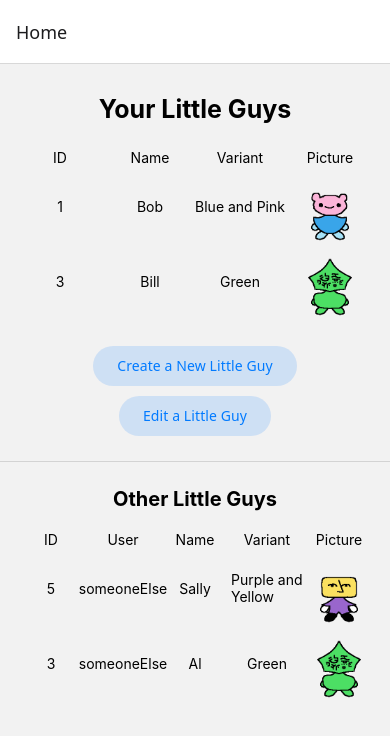
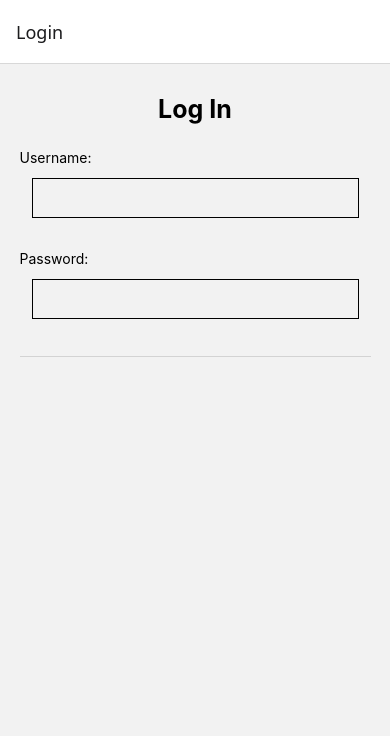
Before and after one commit to Cool-Little-Guy-Makers/little-guy-website, a React Native app in the folder little-guy-creator-app/: screen / in a window 390 px wide. Shown: the top 736 px of the page. Built offline with nearby package versions, Linux system fonts and the light colour scheme.

Commit message:
Add login screen with username and password fields

```diff
--- a/little-guy-creator-app/App.js
+++ b/little-guy-creator-app/App.js
@@ -8,16 +8,18 @@ import { createNativeStackNavigator } from '@react-navigation/native-stack';
 import HomeScreen from './components/homeScreen.js';
 import CreateScreen from './components/createScreen.js';
 import EditScreen from './components/editScreen.js';
+import LoginScreen from './components/loginScreen.js';
 
 // All the screens listed here for the navigator
 // **** be sure to add new pages here!
 // https://reactnavigation.org/docs/hello-react-navigation
 const RootStack = createNativeStackNavigator({
-    initialRouteName: 'Home',
+    initialRouteName: 'Login',
     screens: {
         Home: HomeScreen,
         Edit: EditScreen,
         Create: CreateScreen,
+        Login: LoginScreen
     },
 });
 
--- /dev/null
+++ b/little-guy-creator-app/components/loginScreen.js
@@ -0,0 +1,68 @@
+import { useState } from 'react';
+import { View, Text, Image, TextInput } from 'react-native';
+import { createStaticNavigation, useNavigation } from '@react-navigation/native';
+import { createNativeStackNavigator } from '@react-navigation/native-stack';
+import { Button } from '@react-navigation/elements';
+import {styles} from '../styles.js';
+
+// Error messages
+const ALERT_FIELD_BLANK = "This field is required.";
+const ALERT_INVALID = "Username or password is incorrect."
+
+const LoginScreen = (props) => {
+
+    const [usernameInput, setUsernameInput] = useState('');
+    const [passwordInput, setPasswordInput] = useState('');
+
+    const [isUsernameFieldBlank, setUsernameFieldBlank] = useState(false);
+    const [isPasswordFieldBlank, setPasswordFieldBlank] = useState(false);
+
+    const onUsernameInputChanged = (input) => {
+        setUsernameInput(input);
+        setUsernameFieldBlank(input === "");
+    }
+
+    const onPasswordInputChanged = (input) => {
+        setPasswordInput(input);
+        setPasswordFieldBlank(input === "");
+    }
+
+    return (
+      <View style={styles.container}>
+        <Text style={styles.h1}>Log In</Text>
+
+        <View style={{pad: 20, width: "90%" }}>
+
+
+            <Text>Username:</Text>
+            <TextInput
+                style={styles.input}
+                onChangeText={onUsernameInputChanged}
+                value={usernameInput}
+                //placeholder="Enter your username..."
+            />
+            <Text>{isUsernameFieldBlank ? ALERT_FIELD_BLANK : ""}</Text>
+
+            {/* Small Spacer */}
+            <View style={ {margin: 10} } />
+
+
+            <Text>Password:</Text>
+            <TextInput
+                style={styles.input}
+                onChangeText={onPasswordInputChanged}
+                value={passwordInput}
+                //placeholder="Enter your password..."
+            />
+            <Text>{isPasswordFieldBlank ? ALERT_FIELD_BLANK : ""}</Text>
+
+            {/* Divider */}
+            <View style={styles.div}/>
+
+        </View>
+
+      </View>
+    );
+}
+
+export default LoginScreen;
```
